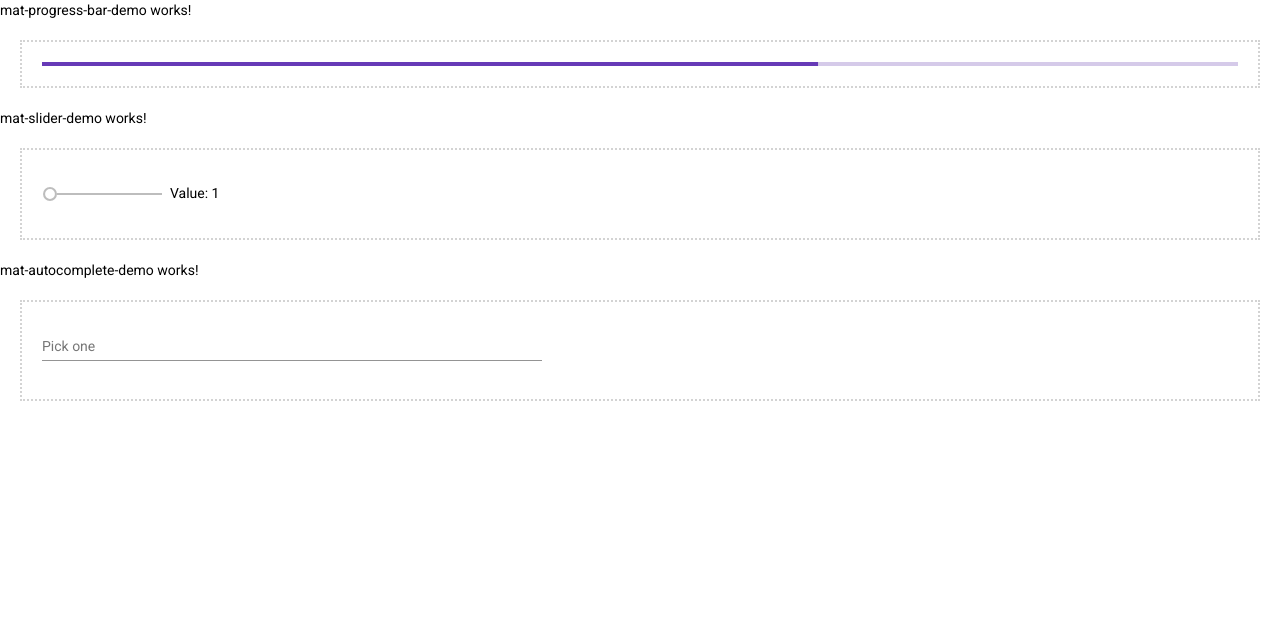
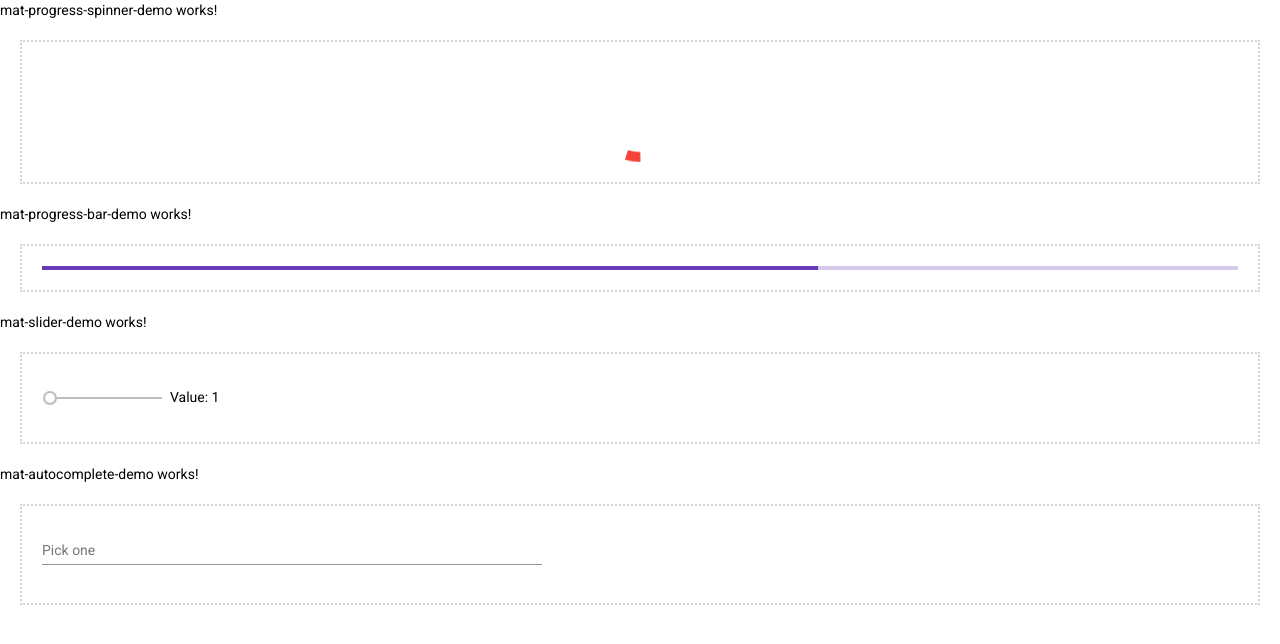
Before and after one commit to MattMarshallian/angular-hello, an Angular app: page / in a window 1280 px wide. Shown: the top 644 px of the page. Built offline with nearby package versions, Linux system fonts and the light colour scheme.

Commit message:
added mat-spinner

```diff
--- a/src/app/app.component.html
+++ b/src/app/app.component.html
@@ -1,4 +1,4 @@
-
+<app-mat-progress-spinner-demo></app-mat-progress-spinner-demo>
 <app-mat-progress-bar-demo></app-mat-progress-bar-demo>
 <app-mat-slider-demo></app-mat-slider-demo>
 <app-mat-autocomplete-demo></app-mat-autocomplete-demo>
--- a/src/app/mat-progress-bar-demo/mat-progress-bar-demo.component.ts
+++ b/src/app/mat-progress-bar-demo/mat-progress-bar-demo.component.ts
@@ -15,7 +15,6 @@ export class MatProgressBarDemoComponent implements OnInit {
     this.value = 40;
     setInterval(() => {
       this.value = Math.abs(this.value + 30 * Math.random() - 15);
-      console.log('value = ', this.value);
     }, 300);
   }
 
--- /dev/null
+++ b/src/app/mat-progress-spinner-demo/mat-progress-spinner-demo.component.css
@@ -0,0 +1,3 @@
+mat-progress-spinner {
+  margin: 0px auto;
+}
--- /dev/null
+++ b/src/app/mat-progress-spinner-demo/mat-progress-spinner-demo.component.html
@@ -0,0 +1,9 @@
+<p>mat-progress-spinner-demo works!</p>
+<div class="external-frame">
+  <mat-progress-spinner
+    mode="indeterminate"
+    strokeWidth="10"
+    diameter="100"
+    color="warn"
+  ></mat-progress-spinner>
+</div>
--- /dev/null
+++ b/src/app/mat-progress-spinner-demo/mat-progress-spinner-demo.component.ts
@@ -0,0 +1,15 @@
+import { Component, OnInit } from '@angular/core';
+
+@Component({
+  selector: 'app-mat-progress-spinner-demo',
+  templateUrl: './mat-progress-spinner-demo.component.html',
+  styleUrls: ['./mat-progress-spinner-demo.component.css', '../app.component.css']
+})
+export class MatProgressSpinnerDemoComponent implements OnInit {
+
+  constructor() { }
+
+  ngOnInit(): void {
+  }
+
+}
```
Also changed, not shown: src/app/app.module.ts (+6 -2 lines).
